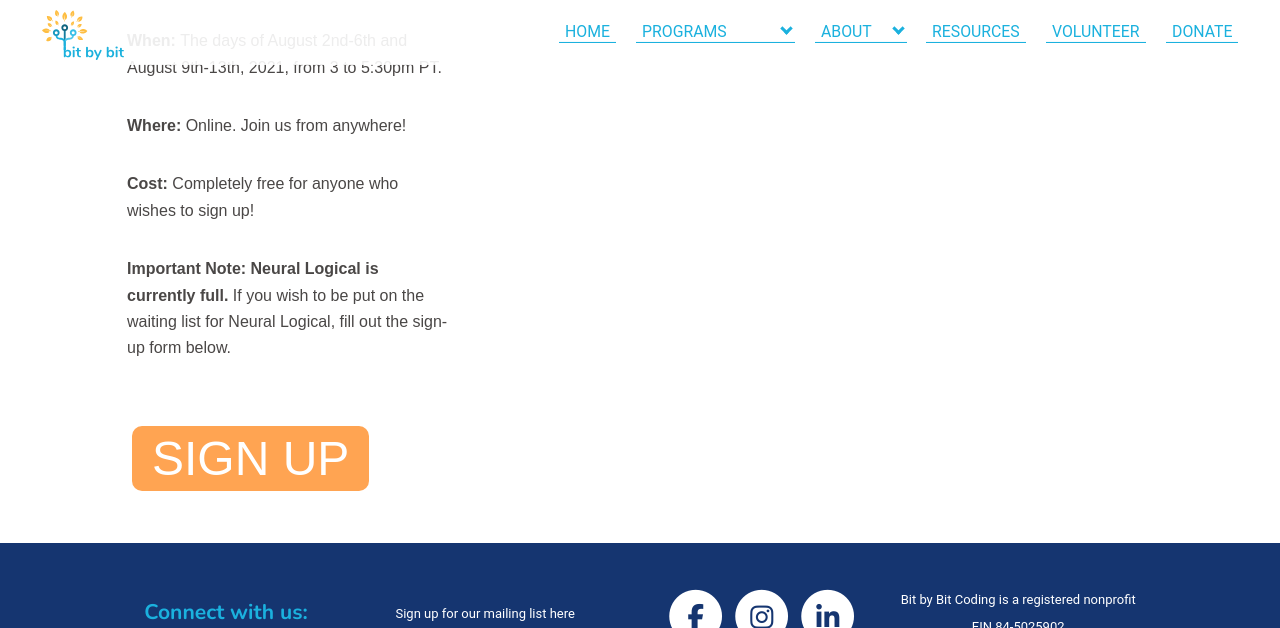
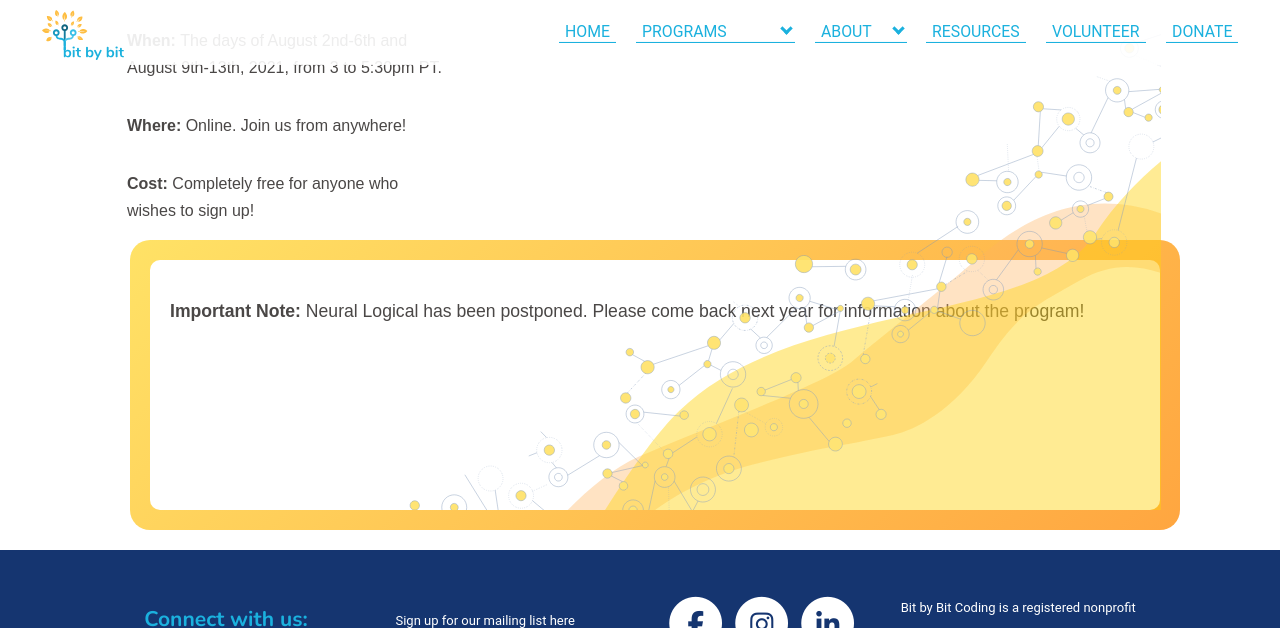
Before and after one commit to bit-by-bit-coding/bxb-website, a Jekyll site: the page built from neurallogical.html, in a window 1280 px wide and 900 px high, scrolled down 1078 px, cut to the strip 0-628 px from the top of the window. Built offline with Jekyll 4.4.1, drawn with Linux system fonts in a browser that asks for light colours; nearby versions of some CDN libraries; some web fonts are replaced.

Commit message:
remove signup link, update postponed info on page

```diff
--- a/neurallogical.html
+++ b/neurallogical.html
@@ -30,14 +30,19 @@ style: programdetails.css
             <p><strong>Cost: </strong>
                 Completely free for anyone who wishes to sign up!
                 <!--<a href="{{ 'donate.html' | relative_url | remove: '.html' }}">
-                    Click here</a> to contribute.--></p>
-            <p><strong>Important Note: Neural Logical is currently full. </strong>
-                If you wish to be put on the waiting list for Neural Logical, fill out the sign-up form below.</p>
-            <a href="https://forms.gle/ngtXGwpqJJWC5MAPA"><button class="action-button largebutton">
-                    Sign Up</button></a>
-                    <div class="neural-background">
-                        <img src="imgs/NeuralPageBackground.svg" alt="Background-img">
-                    </div>
+                        Click here</a> to contribute.-->
+            </p>
+        </div>
+        <div class="details-item" id="orange-box">
+            <div id="white-box">
+                <p><strong>Important Note: </strong>Neural Logical has been postponed. Please come back next year for
+                    information about the program!</p>
+                <!-- <a href="https://forms.gle/ngtXGwpqJJWC5MAPA"><button class="action-button largebutton">
+                        Sign Up</button></a> -->
+                <div class="neural-background">
+                    <img src="imgs/NeuralPageBackground.svg" alt="nodes-background-img">
+                </div>
+            </div>
         </div>
     </div>
 </div>
```
